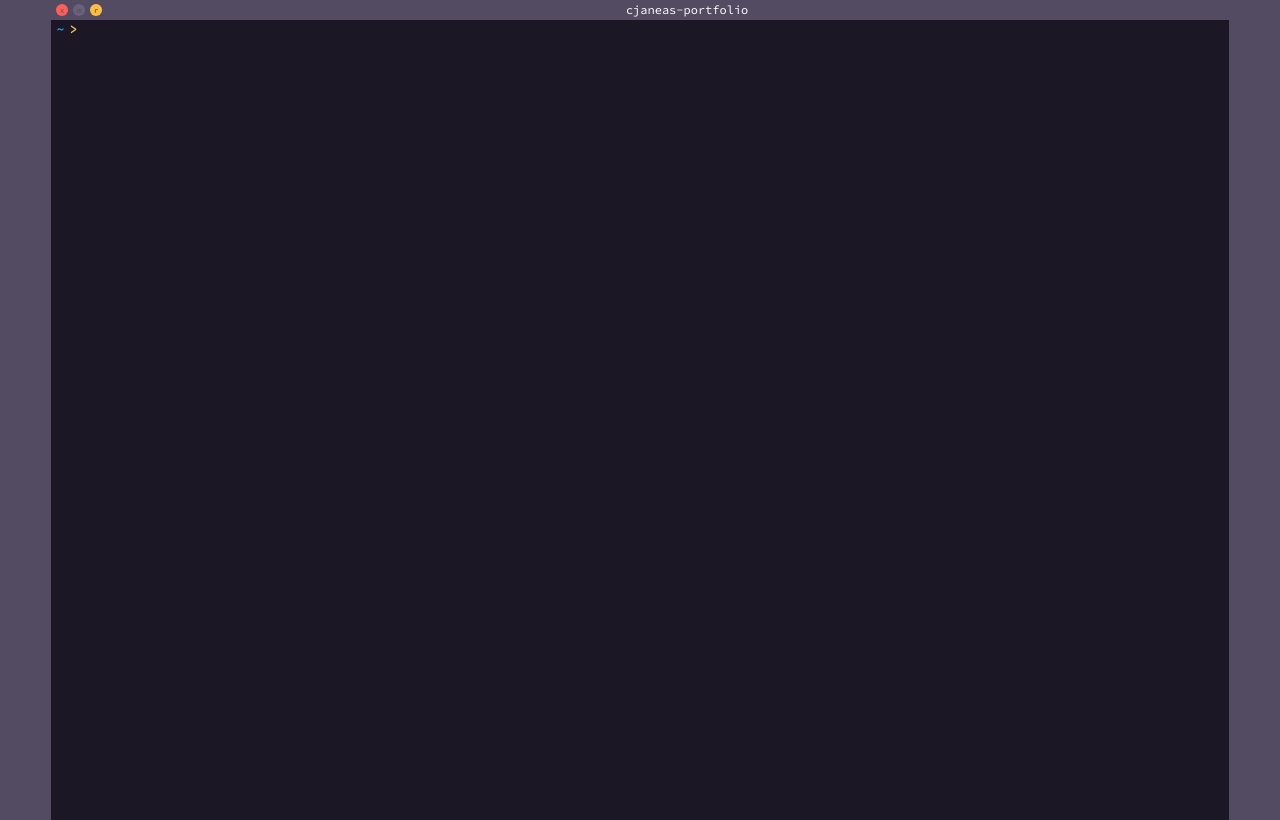
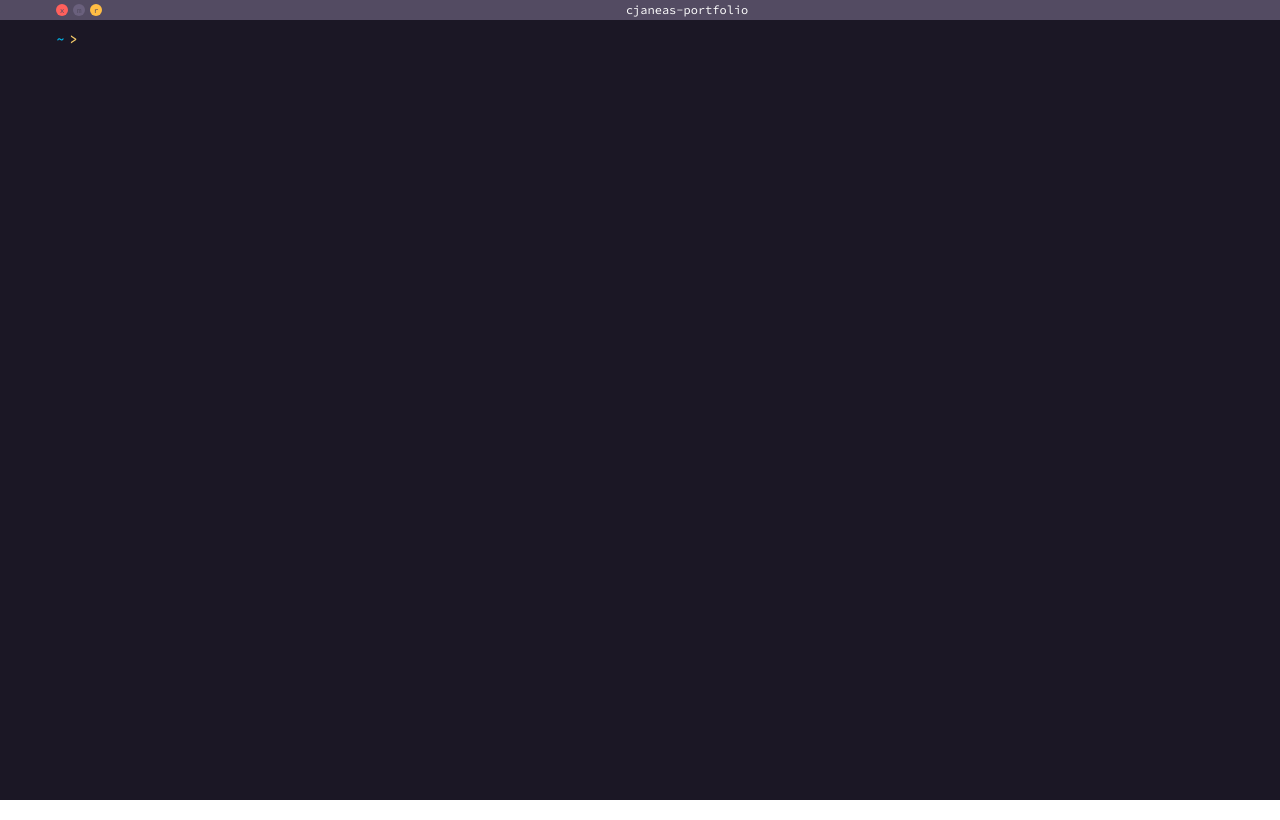
Before and after one commit to kaloyj/portfolio-cli, a React app: page / in a window 1280 px wide. Built offline with nearby package versions, Linux system fonts and the light colour scheme.

Commit message:
added integration to other content

```diff
--- a/src/TerminalContext.tsx
+++ b/src/TerminalContext.tsx
@@ -1,12 +1,31 @@
-import React, { createContext, useReducer, FunctionComponent } from "react";
+import React, {
+  createContext,
+  useReducer,
+  FunctionComponent,
+  ElementType
+} from "react";
+import {
+  Help,
+  Education,
+  Experience,
+  Hobbies,
+  Skills
+} from "./terminal/content";
 
 const terminalInitialState: {
-  outputStack: Array<string>;
+  outputStack: Array<{
+    type: "string" | "component";
+    data: string | ElementType;
+  }>;
 } = {
   outputStack: []
 };
 
+// keywords
+export const mainKeyword = "portfolio";
+
 // command actions
+export const LOG = "--log";
 export const SHOW = "--show";
 export const VERSION = "--version";
 export const HELP = "--help";
@@ -14,40 +33,86 @@ export const CLEAR = "--clear";
 
 const commandReducer = (
   state: any,
-  action: { type: string; payload: string }
+  action: { type: string; payload: Array<string> | string }
 ) => {
+  let selectionData;
+  let stackItems;
   switch (action.type) {
     case SHOW:
+      selectionData = showReducer(TECH);
       return {
         outputStack: [
           ...state.outputStack,
-          action.payload,
-          "showing you stuff!"
+          { type: "string", data: action.payload },
+          selectionData
         ]
       };
     case VERSION:
       return {
         outputStack: [
           ...state.outputStack,
-          action.payload,
-          "showing you version!"
+          { type: "string", data: action.payload },
+          { type: "string", data: "Carlo Janea Portfolio 1.0.0" }
         ]
       };
     case HELP:
+    case "":
+    case undefined:
       return {
-        outputStack: [...state.outputStack, action.payload, "showing you help!"]
+        outputStack: [
+          ...state.outputStack,
+          { type: "string", data: action.payload },
+          { type: "component", data: Help }
+        ]
       };
     case CLEAR:
       return {
-        outputStack: [...state.outputStack, action.payload, "clearing!"]
+        outputStack: []
+      };
+    case LOG:
+      stackItems = action.payload.map(lines => {
+        return { type: "string", data: lines };
+      });
+      return {
+        outputStack: [...state.outputStack, ...stackItems]
       };
     default:
       return {
         outputStack: [
           ...state.outputStack,
-          action.payload,
-          "Command not found. Enter portfolio --help if you need help regarding commands."
+          { type: "string", data: action.payload },
+          {
+            type: "string",
+            data:
+              "Command not found. Enter portfolio --help if you need help regarding commands."
+          }
         ]
+      };
+  }
+};
+
+//show reducer "actions"
+
+export const EDUCATION = "--edu";
+export const EXPERIENCE = "--exp";
+export const HOBBIES = "--hobbies";
+export const TECH = "--tech";
+
+const showReducer = selection => {
+  switch (selection) {
+    case EDUCATION:
+      return { type: "component", data: Education };
+    case EXPERIENCE:
+      return { type: "component", data: Experience };
+    case HOBBIES:
+      return { type: "component", data: Hobbies };
+    case TECH:
+      return { type: "component", data: Skills };
+    default:
+      return {
+        type: "string",
+        data: `Selection ${selection ||
+          "''"} does not exist. Use portfolio --help for further information.`
       };
   }
 };
--- a/src/terminal/NewLine.tsx
+++ b/src/terminal/NewLine.tsx
@@ -2,8 +2,8 @@
 import { jsx, css } from "@emotion/core";
 import LinePrefix from "./LinePrefix";
 import { dirtyWhiteColor } from "../global-styles/colors";
-import { useContext } from "react";
-import { TerminalActionDispatcher } from "../TerminalContext";
+import { useContext, KeyboardEvent } from "react";
+import { TerminalActionDispatcher, mainKeyword, LOG } from "../TerminalContext";
 
 function NewLine() {
   const { dispatch } = useContext(TerminalActionDispatcher);
@@ -37,11 +37,22 @@ function NewLine() {
             border: none;
             color: ${dirtyWhiteColor};
           `}
-          onKeyPress={e => {
+          onKeyPress={(e: KeyboardEvent<HTMLInputElement>) => {
             if (e.key === "Enter") {
-              let blocks = parseLine(e.target.value);
-              dispatch({ type: blocks[1], payload: e.target.value });
-              e.target.value = "";
+              let blocks = parseLine(e.currentTarget.value);
+              if (blocks[0] !== mainKeyword) {
+                dispatch({
+                  type: LOG,
+                  payload: [
+                    e.currentTarget.value,
+                    `Undefined keyword '${blocks[0]}'. Did you mean 'portfolio'?`
+                  ]
+                });
+              } else {
+                dispatch({ type: blocks[1], payload: e.currentTarget.value });
+              }
+
+              e.currentTarget.value = "";
             }
           }}
         ></input>
--- a/src/terminal/Terminal.tsx
+++ b/src/terminal/Terminal.tsx
@@ -1,44 +1,51 @@
 /** @jsx jsx */
 import { jsx, css } from "@emotion/core";
-import {
-  lightGrayColor,
-  mainFontColor,
-  dirtyWhiteColor
-} from "../global-styles/colors";
+import { mainFontColor, dirtyWhiteColor } from "../global-styles/colors";
 import TerminalNavBar from "./TerminalNavBar";
 import NewLine from "./NewLine";
-import { Skills } from "./content";
-import { useContext } from "react";
+import { useContext, ElementType, useRef, useEffect } from "react";
 import { TerminalContext } from "../TerminalContext";
 import LinePrefix from "./LinePrefix";
 
 function Terminal() {
   const { outputStack } = useContext(TerminalContext);
+  const terminalRef = useRef(null);
 
-  console.log({ outputStack });
+  useEffect(() => {
+    terminalRef.current.scrollTop =
+      terminalRef.current.scrollHeight - terminalRef.current.clientHeight;
+  }, [outputStack]);
+
   return (
     <div
       className="flex-parent"
       css={css`
         width: 100%;
-        background-color: ${lightGrayColor};
+        height: 100vh;
+        overflow: hidden;
+        align-content: flex-start;
+        background-color: ${mainFontColor};
       `}
     >
       <TerminalNavBar></TerminalNavBar>
 
       {/* terminal body */}
       <div
+        ref={terminalRef}
         className="flex-1"
         css={css`
           margin: 0;
           flex: 0 0 100%;
           padding: 0;
-          height: 100vh;
+          height: 97%;
+          overflow: auto;
           background-color: ${mainFontColor};
+          padding-bottom: 20px;
+          padding-top: 10px;
           align-content: flex-start;
         `}
       >
-        {outputStack.map((line, index) => (
+        {outputStack.map((stackData, index) => (
           <div
             key={index}
             css={css`
@@ -50,14 +57,15 @@ function Terminal() {
               }
             `}
           >
-            <LinePrefix></LinePrefix>
+            {index % 2 == 0 ? <LinePrefix></LinePrefix> : null}
+
             <span
               css={css`
                 color: ${dirtyWhiteColor};
                 display: inline;
               `}
             >
-              {line}
+              {renderData(stackData)}
             </span>
           </div>
         ))}
@@ -67,4 +75,18 @@ function Terminal() {
   );
 }
 
+function renderData(stackObj: {
+  type: "string" | "component";
+  data: string | ElementType;
+}) {
+  let DataComponent;
+  switch (stackObj.type) {
+    case "string":
+      return stackObj.data;
+    case "component":
+      DataComponent = stackObj.data;
+      return <DataComponent></DataComponent>;
+  }
+}
+
 export default Terminal;
```
